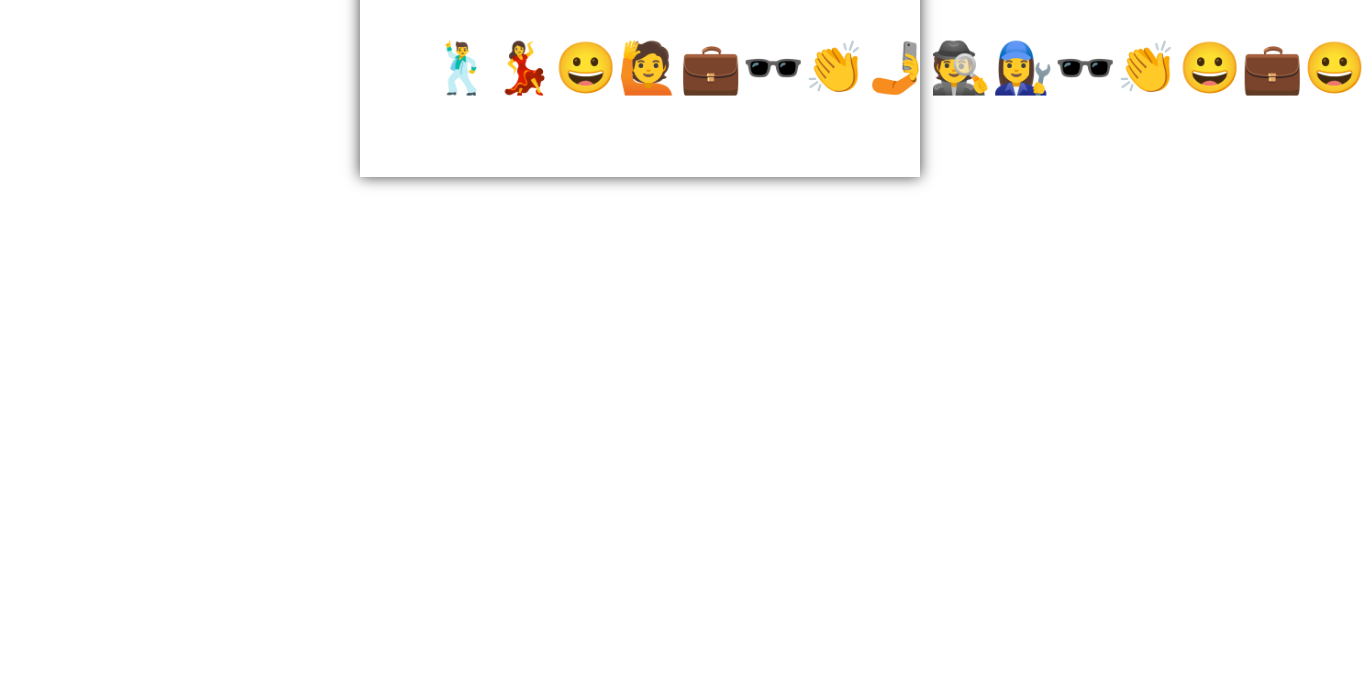
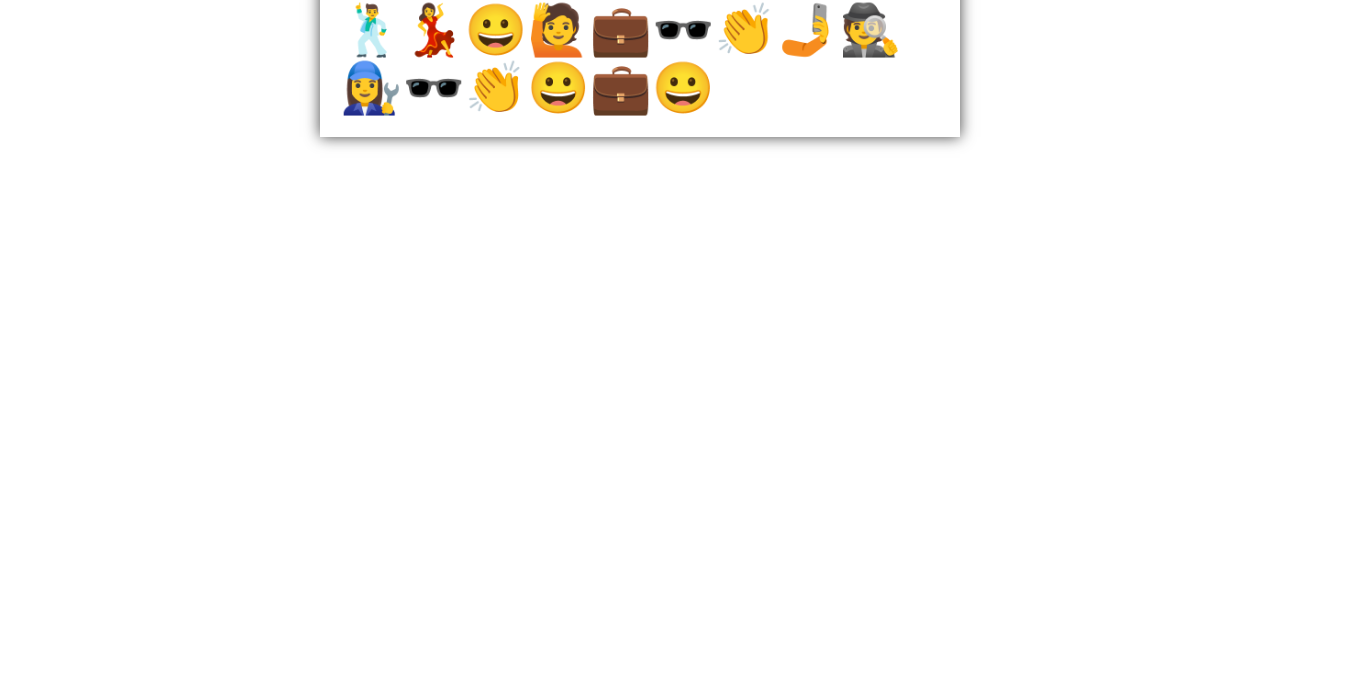
Before and after one commit to aibolik/simple-vdom, a website built with webpack: page index.html in a window 1280 px wide. Shown: the part 107-800 px from the top of the page, 1366 px wide, since content can reach past the window. Built offline with nearby package versions, Linux system fonts and the light colour scheme.

Commit message:
introduce rendering components in renderNode and refactor App

```diff
--- a/app.js
+++ b/app.js
@@ -1,4 +1,6 @@
-import h from './my-hyperscript.js';
+import h from './my-hyperscript.js'
+import Component from './component'
+import { renderComponent } from './v-dom.js';
 
 const getRandomItemFromArray = (list) => {
   return list[
@@ -6,41 +8,39 @@ const getRandomItemFromArray = (list) => {
   ];
 };
 
-const App = (props) => {
-  const { list } = props;
-
-  return h('div', { class: 'app' },
-    h('h1', null, 'Simple vDOM'),
-    h(
-      'ul', null,
-      ...list.map(item => h('li', null, item))
+class App extends Component {
+  render() {
+    return h('div', { class: 'app' },
+      h('h1', null, 'Simple vDOM'),
+      h(People)
     )
-  );
+  }
 };
 
-let currentApp;
-const render = (state) => {
-  const newApp = App(state);
-  currentApp
-    ? document.body.replaceChild(newApp, currentApp)
-    : document.body.appendChild(newApp);
+class People extends Component {
+  constructor(props) {
+    super(props)
 
-  currentApp = newApp;
-};
+    this.state = {
+      list: [
+        '🕺', '💃', '😀', '🙋‍', '💼',
+        '🕶️️', '👏', '🤳', '🕵️', '👩‍🔧'
+      ]
+    }
 
-const state = {
-  list: [
-    '🕺', '💃', '😀', '🙋‍', '💼',
-    '🕶️️', '👏', '🤳', '🕵️', '👩‍🔧'
-  ]
-};
+    this.timer = setInterval(_ => {
+      this.setState({
+        list: [...this.state.list, getRandomItemFromArray(this.state.list)]
+      })
+    }, 1000)
+  }
 
-render(state);
+  render(props, state) {
+    return h(
+      'ul', null,
+      ...state.list.map(item => h('li', null, item))
+    )
+  }
+}
 
-setInterval(() => {
-  state.list = [
-    ...state.list,
-    getRandomItemFromArray(state.list)
-  ];
-  render(state);
-}, 1000);
+renderComponent(new App(), document.querySelector('#root'))
--- /dev/null
+++ b/component.js
@@ -0,0 +1,13 @@
+import { renderComponent } from './v-dom'
+
+export default class Component {
+  constructor(props) {
+    this.props = props
+    this.state = {}
+  }
+
+  setState(state) {
+    this.state = Object.assign({}, state)
+    renderComponent(this)
+  }
+}
--- a/index.html
+++ b/index.html
@@ -10,17 +10,20 @@
       text-align: center;
       font-family: Arial;
       color: #444;
-      width: 500px;
+      width: 600px;
       margin: auto;
       box-shadow: 0 0 14px;
-      padding: 30px;
+      padding: 20px;
     }
-
     ul {
+      display: flex;
+      margin: 0;
+      padding: 0;
+      justify-content: flex-start;
+      flex-wrap: wrap;
       list-style: none;
       font-size: 50px;
     }
-
     li {
       display: inline;
     }
@@ -28,6 +31,7 @@
   </style>
 </head>
 <body>
+  <div id="root"></div>
 
   <script type="text/javascript" src="dist/bundle.js"></script>
 </body>
--- a/my-hyperscript.js
+++ b/my-hyperscript.js
@@ -1,18 +1,3 @@
-export default function hyperscript(nodeName, attrs, ...children) {
-
-  const $el = document.createElement(nodeName);
-
-  for (let key in attrs) {
-    $el.setAttribute(key, attrs[key]);
-  }
-
-  children.forEach(child => {
-    if (typeof child === 'string') {
-      $el.appendChild(document.createTextNode(child));
-    } else {
-      $el.appendChild(child);
-    }
-  });
-
-  return $el;
+export default function hyperscript(nodeName, attributes, ...children) {
+  return { nodeName, attributes, children }
 }
--- /dev/null
+++ b/v-dom.js
@@ -0,0 +1,40 @@
+const renderNode = vnode => {
+  let el
+
+  const { nodeName, attributes, children } = vnode
+
+  if (vnode.split) return document.createTextNode(vnode)
+
+  if (typeof nodeName === 'string') {
+    el = document.createElement(nodeName)
+
+    for (let key in attributes) {
+      el.setAttribute(key, attributes[key])
+    }
+  } else if (typeof nodeName === 'function') { // here is our `People`
+    // initiate our component
+    const component = new nodeName(attributes)
+    el = renderNode(
+      component.render(component.props, component.state)
+    )
+    // save DOM reference to `base` field as in `renderComponent`
+    component.base = el
+  }
+  // recursively do this to all of its children
+  (children || []).forEach(child => el.appendChild(renderNode(child)))
+
+  return el
+}
+
+export const renderComponent = (component, parent) => {
+  const oldBase = component.base
+  component.base = renderNode(
+    component.render(component.props, component.state)
+  )
+
+  if (parent) {
+    parent.appendChild(component.base)
+  } else {
+    oldBase.parentNode.replaceChild(component.base, oldBase)
+  }
+}
--- a/webpack.config.js
+++ b/webpack.config.js
@@ -1,6 +1,7 @@
 const path = require('path');
 
 module.exports = {
+  mode: 'development',
   entry: './app.js',
   output: {
     path: path.resolve(__dirname, 'dist'),
```
Also changed, not shown: 1 other file.
